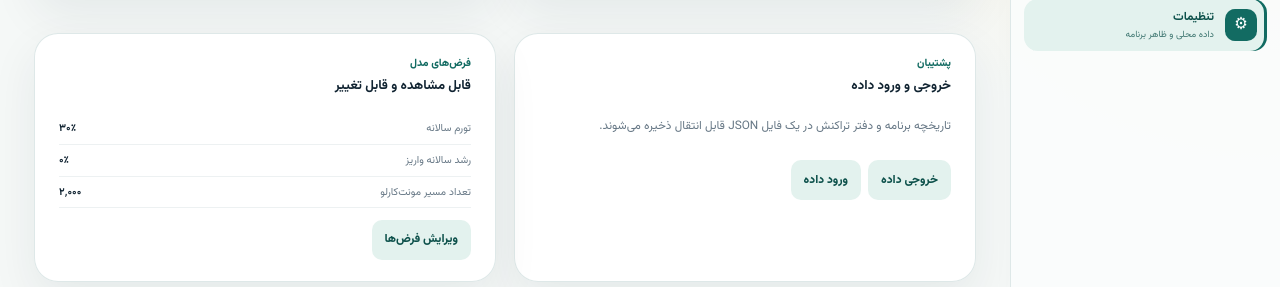
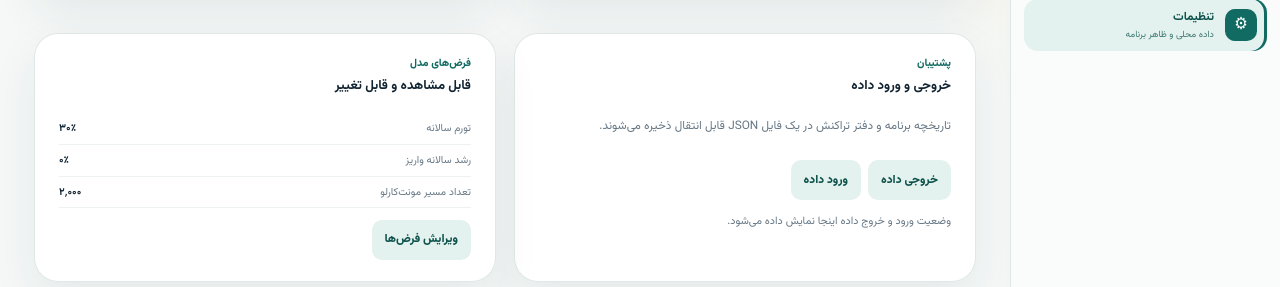
Before and after one commit to tahamoeini/invest-consult, a website with bundled scripts: page index.html in a window 1280 px wide. Both pictures are taken after a click on the button "مدیریت داده‌ها". Shown: the part 435-722 px from the top of the page. Built offline with nearby package versions, Linux system fonts and the light colour scheme; files whose address does not match are found by name.

Commit message:
fix: add settings transfer status

```diff
--- a/index.html
+++ b/index.html
@@ -216,7 +216,7 @@
           <div class="settings-grid">
             <article class="panel settings-card"><div class="section-heading"><div><span class="kicker">ظاهر</span><h3>نمایش منو</h3></div></div><label class="check-line"><input id="settings-sidebar-collapsed" type="checkbox" /> <span>منوی کناری را به‌صورت جمع‌شده نگه دار</span></label><p class="small-note">این انتخاب فقط در همین مرورگر ذخیره می‌شود.</p></article>
             <article class="panel settings-card"><div class="section-heading"><div><span class="kicker">حریم خصوصی</span><h3>کنترل ذخیره‌سازی</h3></div></div><label class="check-line"><input id="settings-market-cache" type="checkbox" /> <span>قیمت بازار در مرورگر ذخیره نشود</span></label><p class="small-note">در این حالت اگر API در دسترس نباشد، داده قبلی برای نمایش استفاده نمی‌شود.</p><button id="settings-clear-market-cache" class="text-button" type="button">حذف داده بازار ذخیره‌شده</button></article>
-            <article class="panel settings-card"><div class="section-heading"><div><span class="kicker">پشتیبان</span><h3>خروجی و ورود داده</h3></div></div><p>تاریخچه برنامه و دفتر تراکنش در یک فایل JSON قابل انتقال ذخیره می‌شوند.</p><div class="settings-actions"><button id="settings-export-data" class="secondary-button" type="button">خروجی داده</button><button id="settings-import-data" class="secondary-button" type="button">ورود داده</button><input id="settings-file" type="file" accept="application/json,.json" hidden /></div></article>
+            <article class="panel settings-card"><div class="section-heading"><div><span class="kicker">پشتیبان</span><h3>خروجی و ورود داده</h3></div></div><p>تاریخچه برنامه و دفتر تراکنش در یک فایل JSON قابل انتقال ذخیره می‌شوند.</p><div class="settings-actions"><button id="settings-export-data" class="secondary-button" type="button">خروجی داده</button><button id="settings-import-data" class="secondary-button" type="button">ورود داده</button><input id="settings-file" type="file" accept="application/json,.json" hidden /></div><div id="settings-transfer-status" class="transfer-status transfer-neutral" aria-live="polite">وضعیت ورود و خروج داده اینجا نمایش داده می‌شود.</div></article>
             <article class="panel settings-card"><div class="section-heading"><div><span class="kicker">فرض‌های مدل</span><h3>قابل مشاهده و قابل تغییر</h3></div></div><div id="settings-assumptions" class="assumption-list"><div><span>تورم سالانه</span><strong>—</strong></div><div><span>رشد سالانه واریز</span><strong>—</strong></div><div><span>تعداد مسیر مونت‌کارلو</span><strong>—</strong></div></div><button class="secondary-button" data-go-view="plan" type="button">ویرایش فرض‌ها</button></article>
             <article class="panel settings-card danger-card"><div class="section-heading"><div><span class="kicker">بازنشانی</span><h3>حذف داده‌های محلی</h3></div></div><p>این کار تاریخچه برنامه، دفتر پرتفوی، پروفایل و cache بازار را از همین مرورگر حذف می‌کند و قابل بازگشت نیست مگر فایل پشتیبان داشته باشی.</p><button id="settings-reset-all" class="text-button" type="button">حذف همه داده‌های محلی</button></article>
             <article class="panel settings-card"><div class="section-heading"><div><span class="kicker">قواعد استفاده</span><h3>شفافیت مالی</h3></div></div><p>این ابزار فقط تصمیم‌یار آموزشی است. بازده تضمین نمی‌کند، از AI برای امتیازسازی استفاده نمی‌کند و در نبود داده تاریخی عددی جعل نمی‌کند.</p><button class="secondary-button" data-go-view="simulation" type="button">دیدن فرض‌ها و محدودیت‌ها</button></article>
```
